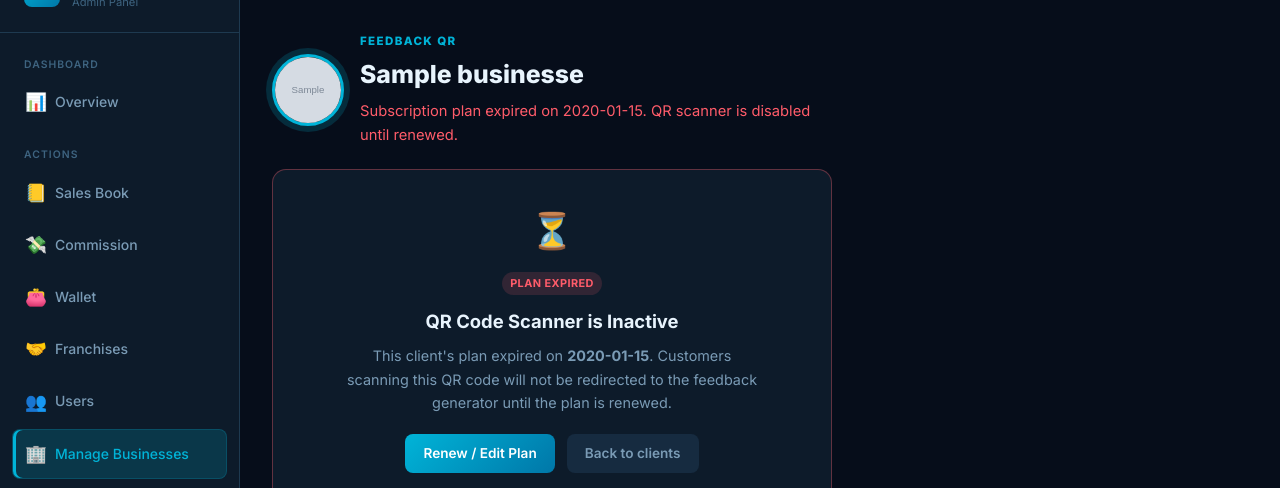
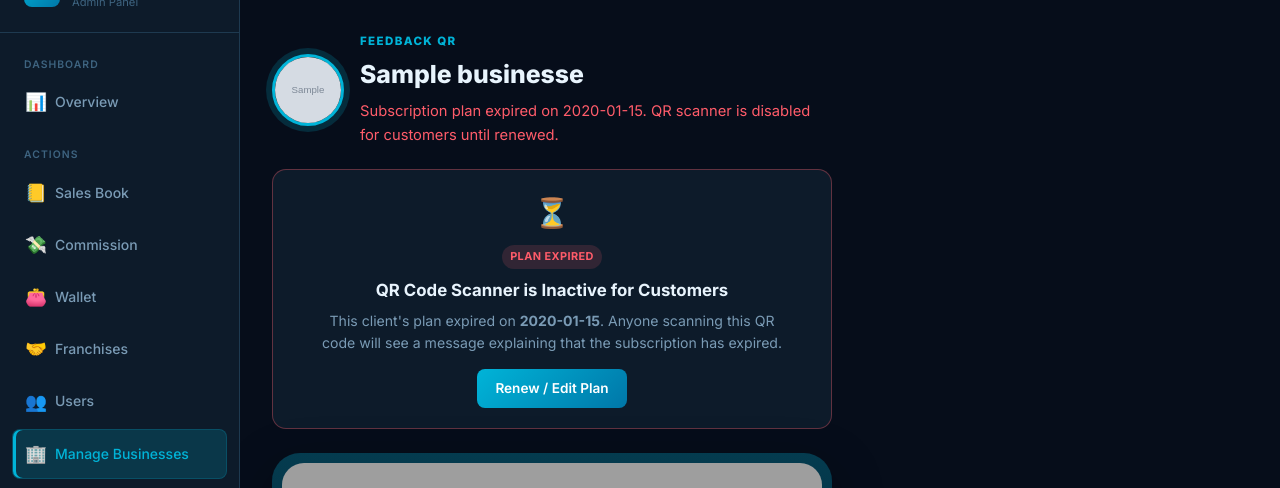
Before and after one commit to technobuzzsystems/GoogleReviews, a FastAPI app: a page that uses templates/admin_business_qr.html in a window 1280 px wide. Shown: the part 61-549 px from the top of the page. Run offline with FastAPI, Linux system fonts and the light colour scheme; the visitor is signed in with stand-in values (Sample User, id 1); tables that the repository leaves empty hold one stand-in row (values such as "Sample post"); grey boxes marked "Sample" are stand-in pictures; parts of the project's set-up code (start-up, migrations or seed data) failed here and were passed over; some libraries are stand-ins or nearby versions; grey boxes are pictures that could not be loaded.

Commit message:
feat: restrict QR code feedback access for deactivated and expired plans

```diff
--- a/templates/admin_business_qr.html
+++ b/templates/admin_business_qr.html
@@ -10,9 +10,9 @@
       <p class="qr-kicker">Feedback QR</p>
       <h2 class="qr-title">{{ business.name }}</h2>
       {% if not business.is_active %}
-      <p class="qr-lede" style="color: var(--red);">Business is deactivated by admin. QR scanner is disabled.</p>
+      <p class="qr-lede" style="color: var(--red);">Business is deactivated by admin. QR scanner is disabled for customers.</p>
       {% elif business.is_expired or business.plan_status == 'expired' %}
-      <p class="qr-lede" style="color: var(--red);">Subscription plan expired{% if business.expiry_date %} on {{ business.expiry_date }}{% endif %}. QR scanner is disabled until renewed.</p>
+      <p class="qr-lede" style="color: var(--red);">Subscription plan expired{% if business.expiry_date %} on {{ business.expiry_date }}{% endif %}. QR scanner is disabled for customers until renewed.</p>
       {% else %}
       <p class="qr-lede">Print or share this poster. Scanning it opens the live review page.</p>
       {% endif %}
@@ -20,30 +20,30 @@
   </div>
 
   {% if not business.is_active or business.is_expired or business.plan_status == 'expired' %}
-  <div class="breakdown-card" style="text-align: center; padding: 32px 24px; margin-bottom: 20px; border-color: rgba(255, 92, 106, 0.35);">
+  <div class="breakdown-card" style="text-align: center; padding: 20px 24px; margin-bottom: 24px; border-color: rgba(255, 92, 106, 0.35);">
     {% if not business.is_active %}
-    <div style="font-size: 2.2rem; margin-bottom: 10px;">&#x1F6AB;</div>
-    <span class="badge expired" style="margin-left: 0; margin-bottom: 12px;">Deactivated</span>
-    <h3 style="margin-bottom: 8px; font-size: 1.15rem;">QR Code Scanner is Deactivated</h3>
-    <p style="color: var(--text-2); font-size: 0.9rem; max-width: 420px; margin: 0 auto 20px;">
+    <div style="font-size: 1.8rem; margin-bottom: 6px;">&#x1F6AB;</div>
+    <span class="badge expired" style="margin-left: 0; margin-bottom: 8px;">Subscription Inactive</span>
+    <h3 style="margin-bottom: 6px; font-size: 1.05rem;">QR Code Scanner is Inactive for Customers</h3>
+    <p style="color: var(--text-2); font-size: 0.88rem; max-width: 480px; margin: 0 auto 14px;">
       This business has been deactivated by the administrator.
-      Customers scanning this QR code will see a deactivated notice until the status is toggled back to active.
+      Anyone scanning this QR code will see a message explaining that the review service is temporarily inactive.
     </p>
     {% else %}
-    <div style="font-size: 2.2rem; margin-bottom: 10px;">&#x23F3;</div>
-    <span class="badge expired" style="margin-left: 0; margin-bottom: 12px;">Plan Expired</span>
-    <h3 style="margin-bottom: 8px; font-size: 1.15rem;">QR Code Scanner is Inactive</h3>
-    <p style="color: var(--text-2); font-size: 0.9rem; max-width: 420px; margin: 0 auto 20px;">
+    <div style="font-size: 1.8rem; margin-bottom: 6px;">&#x23F3;</div>
+    <span class="badge expired" style="margin-left: 0; margin-bottom: 8px;">Plan Expired</span>
+    <h3 style="margin-bottom: 6px; font-size: 1.05rem;">QR Code Scanner is Inactive for Customers</h3>
+    <p style="color: var(--text-2); font-size: 0.88rem; max-width: 480px; margin: 0 auto 14px;">
       This client's plan expired{% if business.expiry_date %} on <strong>{{ business.expiry_date }}</strong>{% endif %}.
-      Customers scanning this QR code will not be redirected to the feedback generator until the plan is renewed.
+      Anyone scanning this QR code will see a message explaining that the subscription has expired.
     </p>
     {% endif %}
-    <div class="form-actions qr-actions">
+    <div class="form-actions qr-actions" style="margin-top: 8px;">
       <a class="btn btn-primary" href="/admin/businesses/{{ business_key }}/edit">Renew / Edit Plan</a>
-      <a href="/admin/businesses" class="btn btn-muted">Back to clients</a>
     </div>
   </div>
-  {% else %}
+  {% endif %}
+
   <div class="qr-poster">
     <img
       class="qr-image"
@@ -64,6 +64,5 @@
     <a class="btn btn-outline" href="{{ feedback_path }}" target="_blank" rel="noopener">Open page</a>
     <a href="/admin/businesses" class="btn btn-muted">Back to clients</a>
   </div>
-  {% endif %}
 </div>
 {% endblock %}
--- a/templates/admin_businesses.html
+++ b/templates/admin_businesses.html
@@ -133,13 +133,13 @@
       <div class="biz-tile-actions">
         {% if not b.is_active %}
         <span class="biz-tile-link ghost is-disabled" title="Business deactivated by admin" aria-disabled="true">Deactivated</span>
-        <span class="biz-tile-link ghost is-disabled" title="Business deactivated - QR locked" aria-disabled="true">QR locked</span>
+        <a class="biz-tile-link ghost is-disabled" href="/admin/businesses/{{ b.key }}/qr" style="pointer-events: auto;" title="QR locked - View QR code">QR locked</a>
         <form action="/admin/businesses/{{ b.key }}/toggle-status" method="POST" style="display:inline; flex: 1 1 100%;">
           <button type="submit" class="biz-tile-link primary" style="width: 100%;">Activate plan</button>
         </form>
         {% elif b.is_expired or b.plan_status == 'expired' %}
         <span class="biz-tile-link ghost is-disabled" title="Plan expired - renew plan to open feedback page" aria-disabled="true">Open page (Expired)</span>
-        <span class="biz-tile-link ghost is-disabled" title="Plan expired - renew plan to enable QR scanner" aria-disabled="true">QR locked</span>
+        <a class="biz-tile-link ghost is-disabled" href="/admin/businesses/{{ b.key }}/qr" style="pointer-events: auto;" title="Plan expired - View QR code">QR locked</a>
         <a class="biz-tile-link primary" href="/admin/businesses/{{ b.key }}/edit">Renew plan</a>
         {% else %}
         <a class="biz-tile-link ghost col-3" href="{{ b.feedback_path or '/feedback' }}" target="_blank" rel="noopener">Open page</a>
```
Also changed, not shown: routes/admin_routes.py (+0 -10 lines), routes/feedback_routes.py (+17 -3 lines), templates/feedback.html (+6 -8 lines).
